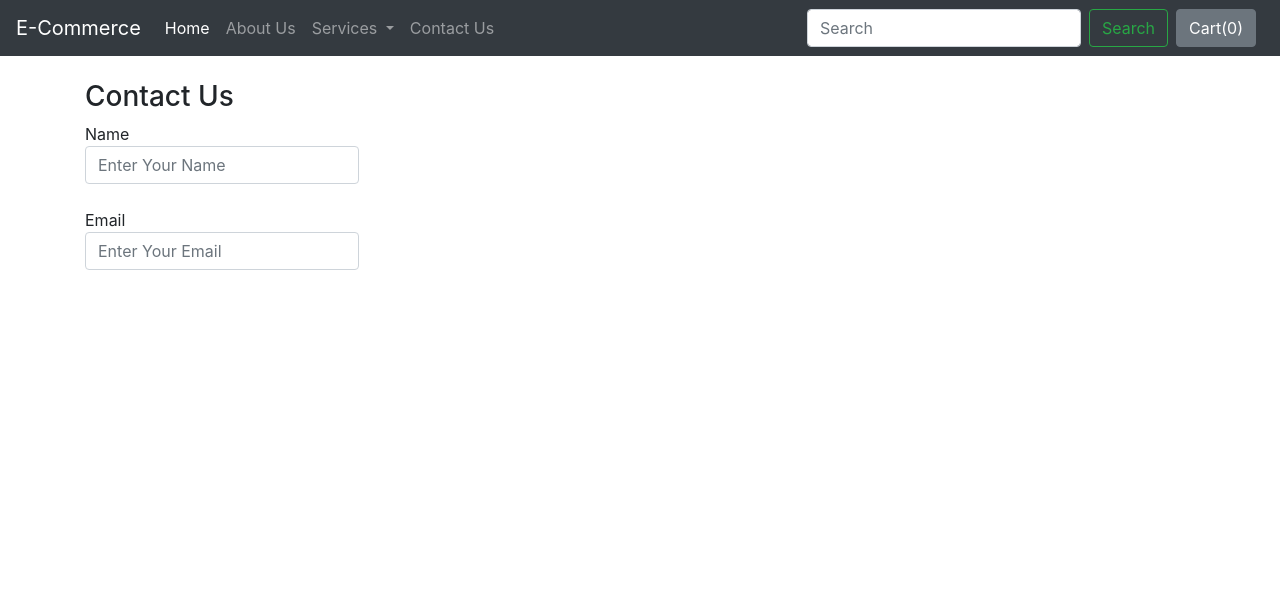
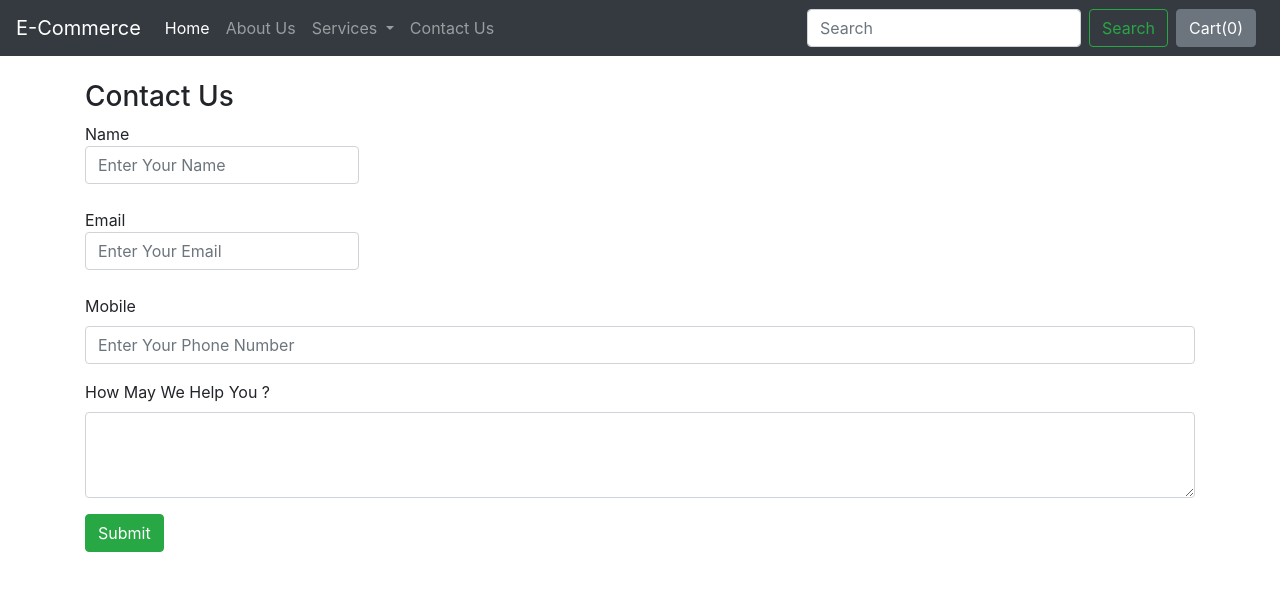
Before and after one commit to aayush999999/my-first-project, a Django app: page /contact in a window 1280 px wide. Shown: the top 591 px of the page. Run offline with Django 4.2, Linux system fonts and the light colour scheme.

Commit message:
create contact page/table

```diff
--- a/home/admin.py
+++ b/home/admin.py
@@ -1,6 +1,8 @@
 from django.contrib import admin
-from home.models import Registration,ItemInsert
+from home.models import Registration,ItemInsert,Contact
+
 
 # Register your models here.
 admin.site.register(Registration)
 admin.site.register(ItemInsert)
+admin.site.register(Contact)
--- a/home/views.py
+++ b/home/views.py
@@ -1,6 +1,6 @@
 from django.shortcuts import render, HttpResponse, redirect
 from datetime import datetime
-from home.models import Registration,ItemInsert
+from home.models import Registration,ItemInsert,Contact
 from django.contrib import messages
 from django.contrib.auth import authenticate,login,logout
 from math import ceil
@@ -26,7 +26,16 @@ def about(request):
     #return HttpResponse("this is about page")
 
 def contact(request):
-    return render(request, 'contact.html')
+    if request.method=="POST":
+        print(request)
+        name=request.POST.get('name', '')
+        email=request.POST.get('email', '')
+        mobile=request.POST.get('mobile', '')
+        desc=request.POST.get('desc', '')
+        contact = Contact(name=name, email=email, mobile=mobile, desc=desc)
+        contact.save()
+        # print(name,email,mobile, desc )
+    return render(request, "contact.html")
     #return HttpResponse("this is contact page Mobile No. :- 6394983436")
 
 def reg(request):
--- a/templates/contact.html
+++ b/templates/contact.html
@@ -8,7 +8,7 @@
 
 <div class="container my-3">
     <h3>Contact Us</h3>
-    <form action="/contact/" method="post" > {% csrf_token %}
+    <form action="contact" method="post" > {% csrf_token %}
   <div class="form-group">
     <label for="name">Name</lable>
       <input type="text" class="form-control" id="name" name="name" placeholder="Enter Your Name">
@@ -17,6 +17,17 @@
     <label for="Email">Email</lable>
       <input type="email" class="form-control" id="email" name="email" placeholder="Enter Your Email">
    </div>
+   <div class="form-group">
+    <label for="name">Mobile</label>
+    <input type="tel" class="form-control" id="mobile" name="mobile" placeholder="Enter Your Phone Number">
+  </div>
+          <div class="form-group">
+   <div class="form-group">
+    <label for="desc">How May We Help You ?</label>
+    <textarea class="form-control" id="desc" name="desc" rows="3"></textarea>
+  </div>
+  <button type="submit" class="btn btn-success">Submit</button>
+</form>
 </div>
 
 {% endblock body %}
```
Also changed, not shown: home/models.py (+14 -0 lines), home/migrations/0008_contact.py (added).
